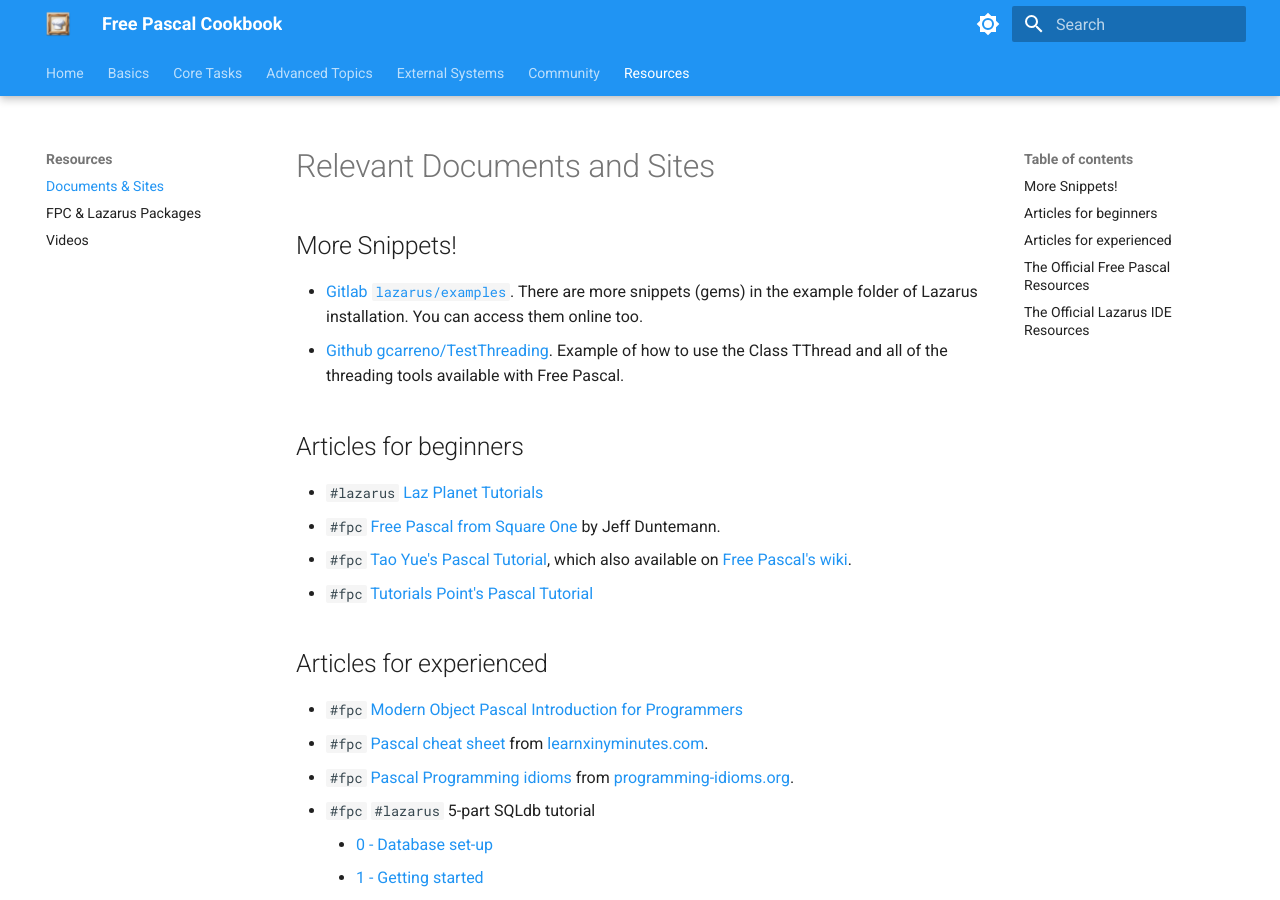
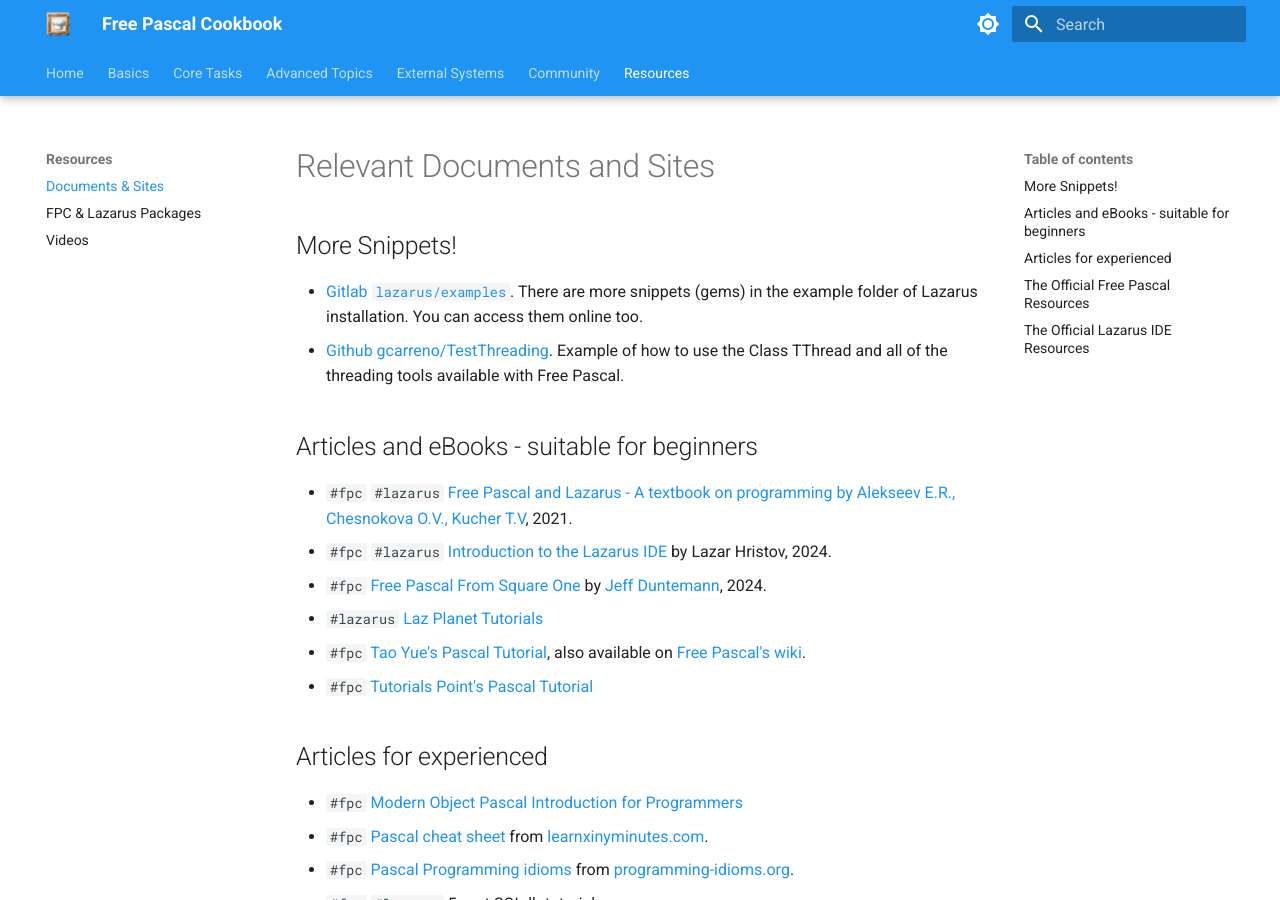
Before and after one commit to ikelaiah/free-pascal-cookbook, an MkDocs documentation site: the page built from docs/docs/resources/docs-sites.md, in a window 1280 px wide and 900 px high. Built offline with MkDocs 1.6.1 and Material for MkDocs 9.7.7, drawn with Linux system fonts in a browser that asks for light colours.

Commit message:
Update - Added latest e-books on Free Pascal and Lazarus IDE.

```diff
--- a/docs/docs/resources/docs-sites.md
+++ b/docs/docs/resources/docs-sites.md
@@ -5,11 +5,13 @@
 - [Gitlab `lazarus/examples`](https://gitlab.com/freepascal.org/lazarus/lazarus/-/tree/main/examples?ref_type=heads). There are more snippets (gems) in the example folder of Lazarus installation. You can access them online too.
 - [Github gcarreno/TestThreading](https://github.com/gcarreno/TestThreading). Example of how to use the Class TThread and all of the threading tools available with Free Pascal.
 
-## Articles for beginners
+## Articles and eBooks - suitable for beginners
 
+- `#fpc` `#lazarus` [Free Pascal and Lazarus - A textbook on programming by Alekseev E.R., Chesnokova O.V., Kucher T.V](http://www.freepascal.ru/download/book/tutorial_fpc&lazarus.pdf), 2021.
+- `#fpc` `#lazarus` [Introduction to the Lazarus IDE](https://lazarus.bg-lazarus.com/en/categories/books/book3.html) by Lazar Hristov, 2024.
+- `#fpc` [Free Pascal From Square One](http://www.copperwood.com/pub/FreePascalFromSquareOne.pdf) by [Jeff Duntemann](https://www.contrapositivediary.com), 2024.
 - `#lazarus` [Laz Planet Tutorials](https://lazplanet.blogspot.com/search/label/Tutorials)
-- `#fpc` [Free Pascal from Square One](./FreePascalFromSquareOne.pdf) by Jeff Duntemann.
-- `#fpc` [Tao Yue's Pascal Tutorial](https://www.taoyue.com/tutorials/pascal), which also available on [Free Pascal's wiki](https://wiki.freepascal.org/Basic_Pascal_Tutorial).
+- `#fpc` [Tao Yue's Pascal Tutorial](https://www.taoyue.com/tutorials/pascal), also available on [Free Pascal's wiki](https://wiki.freepascal.org/Basic_Pascal_Tutorial).
 - `#fpc` [Tutorials Point's Pascal Tutorial](https://www.tutorialspoint.com/pascal/index.htm)
 
 ## Articles for experienced
```
Also changed, not shown: docs/docs/resources/fpc-laz-packages.md (+6 -3 lines).
